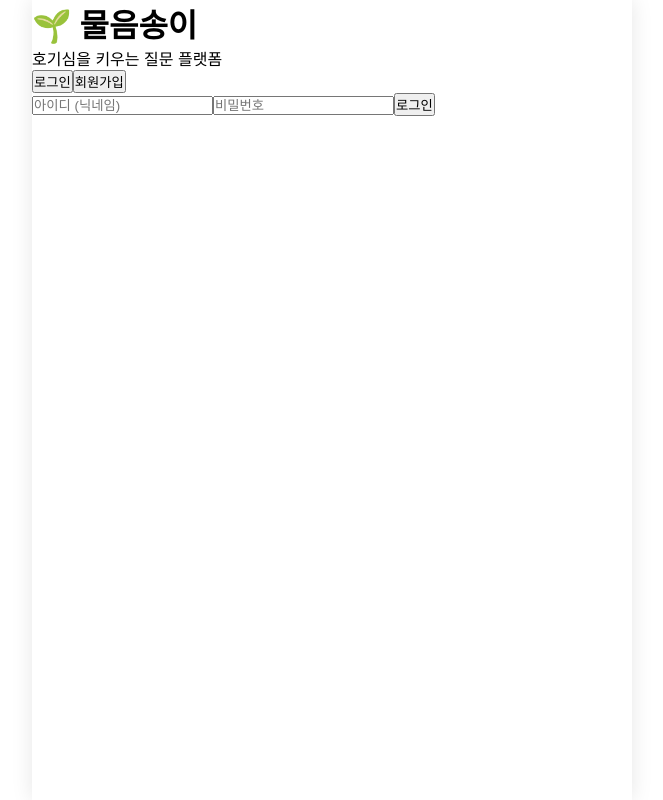
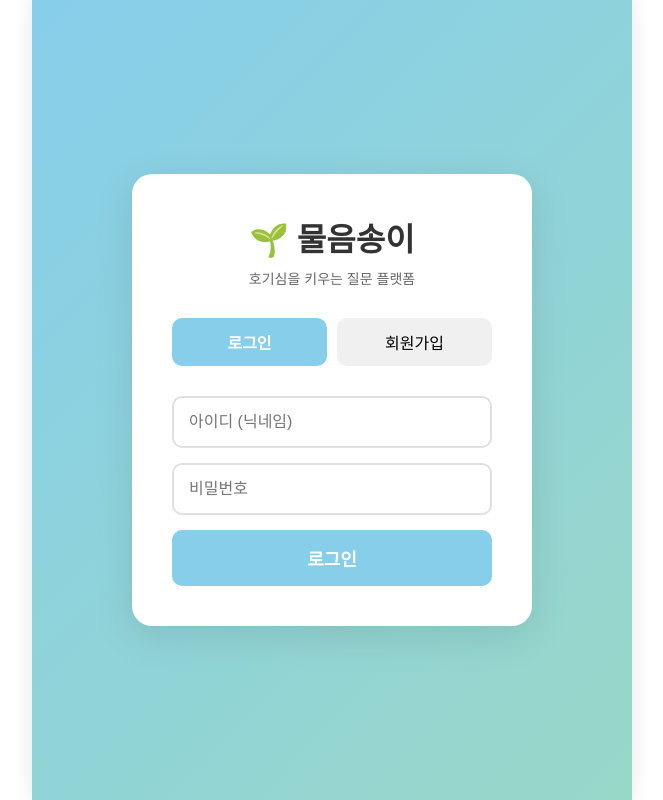
Before and after one commit to JYP-UJU/-questionapp, a React (Create React App) app in the folder frontend/: page /login in a window 1280 px wide. Shown: the whole page, without its empty margins (308-971 px from the left). Built offline with nearby package versions, Linux system fonts and the light colour scheme; no server answers.

Commit message:
Auth.css 인코딩 수정

```diff
--- a/frontend/src/pages/Auth.css
+++ b/frontend/src/pages/Auth.css
@@ -1,3 +1,103 @@
+.auth-container {
+    min-height: 100vh;
+    display: flex;
+    justify-content: center;
+    align-items: center;
+    background: linear-gradient(135deg, #87CEEB 0%, #98D8C8 100%);
+}
+
+.auth-box {
+    background: white;
+    padding: 40px;
+    border-radius: 20px;
+    box-shadow: 0 10px 40px rgba(0, 0, 0, 0.1);
+    width: 100%;
+    max-width: 400px;
+}
+
+.auth-title {
+    font-size: 32px;
+    text-align: center;
+    margin-bottom: 8px;
+    color: #333;
+}
+
+.auth-subtitle {
+    text-align: center;
+    color: #666;
+    margin-bottom: 30px;
+    font-size: 14px;
+}
+
+.auth-tabs {
+    display: flex;
+    gap: 10px;
+    margin-bottom: 30px;
+}
+
+.auth-tab {
+    flex: 1;
+    padding: 12px;
+    border: none;
+    background: #f0f0f0;
+    border-radius: 10px;
+    cursor: pointer;
+    font-size: 16px;
+    transition: all 0.3s;
+}
+
+.auth-tab.active {
+    background: #87CEEB;
+    color: white;
+    font-weight: bold;
+}
+
+.auth-form {
+    display: flex;
+    flex-direction: column;
+    gap: 15px;
+}
+
+.auth-input {
+    padding: 15px;
+    border: 2px solid #e0e0e0;
+    border-radius: 10px;
+    font-size: 16px;
+    transition: border 0.3s;
+}
+
+.auth-input:focus {
+    outline: none;
+    border-color: #87CEEB;
+}
+
+.auth-button {
+    padding: 15px;
+    background: #87CEEB;
+    color: white;
+    border: none;
+    border-radius: 10px;
+    font-size: 18px;
+    font-weight: bold;
+    cursor: pointer;
+    transition: background 0.3s;
+}
+
+.auth-button:hover {
+    background: #6BB8D9;
+}
+
+.auth-button:disabled {
+    background: #ccc;
+    cursor: not-allowed;
+}
+
+.auth-error {
+    color: #e74c3c;
+    font-size: 14px;
+    text-align: center;
+    margin: 0;
+}
 
 /* 연구 참여 안내 */
 .auth-research-notice {
```
